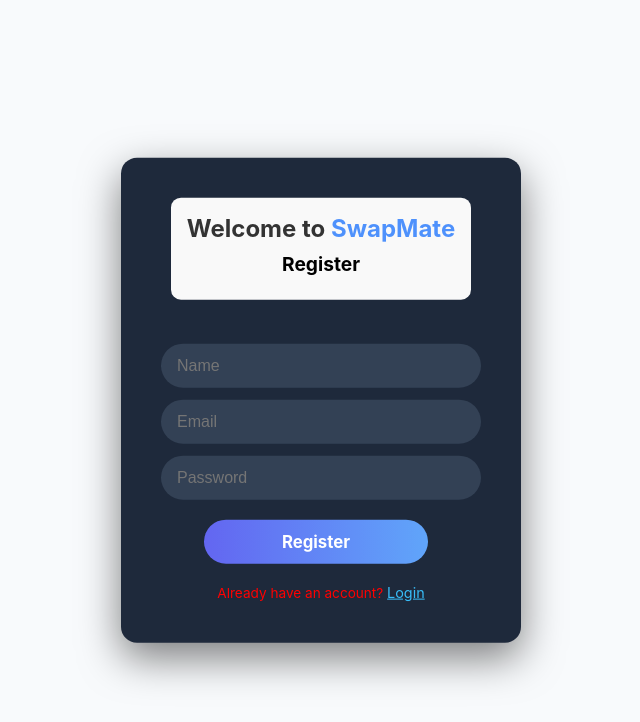
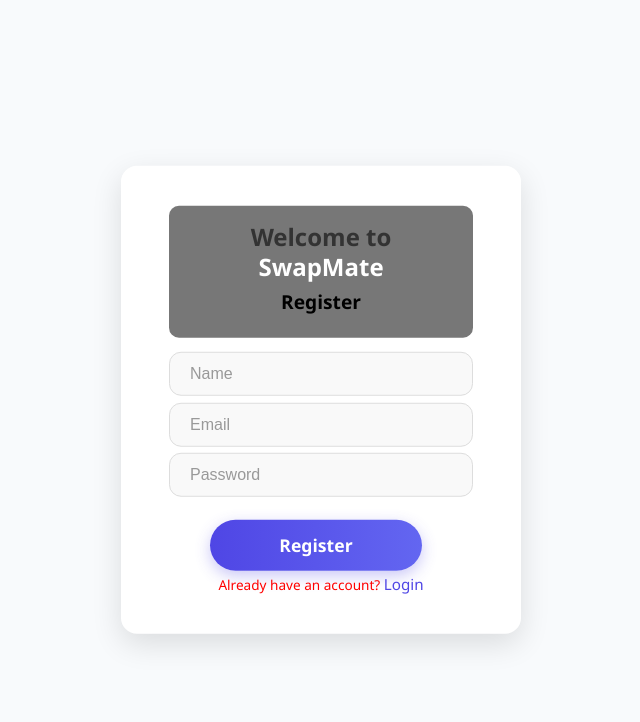
Before and after one commit to iamxerrycan/swapmate, a React (Vite) app in the folder frontend/: page /register in a window 1280 px wide. Shown: the top 722 px of the page, without its empty margins (319-959 px from the left). Built offline with nearby package versions, Linux system fonts and the light colour scheme.

Commit message:
chat done

```diff
--- a/frontend/src/components/ui/Header.css
+++ b/frontend/src/components/ui/Header.css
@@ -1,29 +1,26 @@
-.auth-header {
-  text-align: center;
-  margin-bottom: 2rem;
-}
 
-.auth-header h1 {
+
+.auth-headerrr h1 {
   font-size: 1.5rem;
   font-weight: bold;
   color: #333;
 }
 
-.auth-header h1 span {
-  color: #4e91fc;
+.auth-headerrr h1 span {
+  color: #ffffff;
 }
 
-.auth-header h2 {
+.auth-headerrr h2 {
   font-size: 1.2rem;
   font-weight: 500;
   color: #000000;
   margin-top: 0.5rem;
   font-weight: bold;
 }
-.auth-header {
+.auth-headerrr {
   text-align: center;
-  margin-bottom: 2rem;
-  background-color: #f9f9f9;
+  background-color: #777777;
   padding: 1rem;
+  margin-bottom: 0.5rem;
   border-radius: 10px;
 }
--- a/frontend/src/components/ui/Header.jsx
+++ b/frontend/src/components/ui/Header.jsx
@@ -2,7 +2,7 @@
 
 export default function AuthHeader({ title }) {
   return (
-    <div className="auth-header">
+    <div className="auth-headerrr">
       <h1>Welcome to <span>SwapMate</span></h1>
       <h2>{title}</h2>
     </div>
--- a/frontend/src/pages/auth/Login.css
+++ b/frontend/src/pages/auth/Login.css
@@ -5,64 +5,111 @@
   top: 50%;
   left: 50%;
   transform: translate(-50%, -50%);
-  gap: 0.75rem;
-  padding: 2.5rem;
-  background-color: #1e293b;
+  gap: 0.4rem;
+  padding: 2.5rem 3rem;
+  background-color: #ffffff; /* pure white background */
   border-radius: 16px;
-  box-shadow: 0 15px 40px rgba(0, 0, 0, 0.5);
+  box-shadow: 0 10px 30px rgba(0, 0, 0, 0.12); /* soft shadow */
   display: flex;
   flex-direction: column;
   align-items: center;
   justify-content: center;
-  color: #f8fafc;
+  color: #333333; /* dark text */
+  font-family: 'Segoe UI', Tahoma, Geneva, Verdana, sans-serif;
   animation: fadeInUp 0.6s ease-out;
+  user-select: none;
 }
 
 .login-form input {
   width: 100%;
-  height: 42px;
+  height: 44px;
   font-size: 1rem;
-  background-color: #334155;
-  color: #f1f5f9;
-  border: none;
-  border-radius: 20px;
-  padding: 0 1rem;
+  background-color: #f9f9f9; /* very light grey */
+  color: #222222;
+  border: 1.8px solid #ddd;
+  border-radius: 12px;
+  padding: 0 1.25rem;
   outline: none;
-  transition: background 0.3s ease;
+  transition: border-color 0.3s ease, box-shadow 0.3s ease;
+  box-sizing: border-box;
+  font-weight: 500;
+  user-select: text;
+}
+
+.login-form input::placeholder {
+  color: #999999;
+  font-weight: 400;
 }
 
 .login-form input:focus {
-  background-color: #475569;
-  border: 1px solid #7dd3fc;
+  background-color: #fff;
+  border-color: #4f46e5; /* Indigo-600 */
+  box-shadow: 0 0 8px rgba(79, 70, 229, 0.4);
 }
 
 .login-form button {
-  padding: 0.75rem;
-  font-size: 1rem;
-  background: linear-gradient(to right, #6366f1, #60a5fa);
+  padding: 0.85rem;
+  font-size: 1.1rem;
+  background: linear-gradient(
+    90deg,
+    #4f46e5 0%,
+    #6366f1 100%
+  ); /* Indigo gradient */
   color: white;
   border: none;
-  border-radius: 25px;
-  width: 60%;
-  font-weight: bold;
+  border-radius: 28px;
+  width: 70%;
+  font-weight: 600;
   cursor: pointer;
   transition: transform 0.2s ease, background 0.3s ease;
+  box-shadow: 0 5px 15px rgba(79, 70, 229, 0.3);
+  display: flex;
+  align-items: center;
+  justify-content: center;
+  user-select: none;
 }
 
-.login-form button:hover {
-  transform: translateY(-2px);
-  background: linear-gradient(to right, #818cf8, #38bdf8);
+.login-form button:hover:not(:disabled) {
+  transform: translateY(-3px);
+  background: linear-gradient(90deg, #6366f1 0%, #818cf8 100%);
+  box-shadow: 0 8px 25px rgba(99, 102, 241, 0.45);
+}
+
+.login-form button:disabled {
+  opacity: 0.65;
+  cursor: not-allowed;
+  box-shadow: none;
 }
 
 .login-form a {
-  color: #38bdf8;
-  text-decoration: underline;
-  font-size: small;
+  color: #4f46e5; /* Indigo */
+  text-decoration: none;
+  font-size: 0.9rem;
   transition: color 0.3s ease;
+  user-select: text;
 }
 
 .login-form a:hover {
-  color: #0ea5e9;
+  color: #3730a3; /* Indigo-900 */
+  text-decoration: underline;
+}
+
+.input-errorr {
+  color: #ef4444; /* red-500 */
+  font-size: 0.85rem;
+  margin-top: -10px;
+  margin-bottom: 6px;
+  font-weight: 500;
+  user-select: none;
+}
+
+.login-form p {
+  font-size: 0.95rem;
+  margin-top: 12px;
+  margin-bottom: 6px;
+  color: #555;
+  user-select: none;
+  text-align: center;
 }
 
 @keyframes fadeInUp {
@@ -76,31 +123,15 @@
   }
 }
 
-.input-errorr {
-  all: unset;
-  color: red;
-  font-size: x-small;
-  margin-top: -12px;
-  margin-bottom: 3px;
-}
-
-.login-form p {
-  all: unset;
-  color: red;
-  font-size: small;
-  margin-top: -5px;
-  margin-bottom: -2px;
-}
-
 @media (max-width: 500px) {
   .login-form {
-    padding: 2rem 1.5rem;
+    padding: 2rem 2rem;
     width: 92%;
   }
 
   .login-form input,
   .login-form button {
-    font-size: 0.95rem;
+    font-size: 1rem;
   }
 
   .login-form button {
@@ -108,24 +139,10 @@
   }
 }
 
-.login-button {
-  width: 60%;
-  margin-bottom: 10px;
-  padding: 0.75rem;
-  font-size: 1rem;
-  background: linear-gradient(to right, #6366f1, #60a5fa);
-  color: white;
-  border: none;
-  border-radius: 25px;
-  font-weight: bold;
-  cursor: pointer;
-  transition: transform 0.2s ease, background 0.3s ease;
-  display: flex;
-  align-items: center;
-  justify-content: center;
+.login-form p {
+  all: unset;
+  color: red;
+  font-size: 0.85rem;
+  margin-top: -5px;
+  margin-bottom: -2px;
 }
-
-.login-button:disabled {
-  opacity: 0.7;
-  cursor: not-allowed;
-}
--- a/frontend/src/pages/auth/Register.css
+++ b/frontend/src/pages/auth/Register.css
@@ -5,76 +5,100 @@
   top: 50%;
   left: 50%;
   transform: translate(-50%, -50%);
-  gap: 0.75rem;
-  padding: 2.5rem;
-  background-color: #1e293b;
+  gap: 0.4rem;
+  padding: 2.5rem 3rem;
+  background-color: #ffffff; /* white background */
   border-radius: 16px;
-  box-shadow: 0 15px 40px rgba(0, 0, 0, 0.5);
+  box-shadow: 0 10px 30px rgba(0, 0, 0, 0.12); /* soft shadow */
   display: flex;
   flex-direction: column;
   align-items: center;
   justify-content: center;
-  color: #f8fafc;
+  color: #333333; /* dark text */
+  font-family: 'Segoe UI', Tahoma, Geneva, Verdana, sans-serif;
   animation: fadeInUp 0.6s ease-out;
+  user-select: none;
 }
 
 .register-form input {
-  border-radius: 24px;
+  width: 100%;
   height: 44px;
-  width: 100%;
-  border: none;
+  font-size: 1rem;
+  background-color: #f9f9f9; /* very light grey */
+  color: #222222;
+  border: 1.8px solid #ddd;
+  border-radius: 12px;
+  padding: 0 1.25rem;
   outline: none;
-  padding: 0 1rem;
-  font-size: 1rem;
-  background: #334155;
-  color: #f1f5f9;
-  transition: background 0.3s ease, border 0.3s ease, transform 0.2s ease;
+  transition: border-color 0.3s ease, box-shadow 0.3s ease;
+  box-sizing: border-box;
+  font-weight: 500;
+  user-select: text;
+}
+
+.register-form input::placeholder {
+  color: #999999;
+  font-weight: 400;
 }
 
 .register-form input:focus {
-  background: #475569;
-  border: 1px solid #7dd3fc;
-  transform: scale(1.02);
+  background-color: #fff;
+  border-color: #4f46e5; /* Indigo-600 */
+  box-shadow: 0 0 8px rgba(79, 70, 229, 0.4);
 }
 
 .register-form button {
-  margin-top: 0.5rem;
-  padding: 0.75rem 2rem;
-  font-size: 1.05rem;
-  background: linear-gradient(to right, #6366f1, #60a5fa);
+  margin-top: 1rem;
+  padding: 0.85rem;
+  font-size: 1.1rem;
+  background: linear-gradient(90deg, #4f46e5 0%, #6366f1 100%);
   color: white;
   border: none;
-  border-radius: 30px;
+  border-radius: 28px;
   width: 70%;
-  font-weight: bold;
+  font-weight: 600;
   cursor: pointer;
   transition: transform 0.2s ease, background 0.3s ease;
+  box-shadow: 0 5px 15px rgba(79, 70, 229, 0.3);
+  display: flex;
+  align-items: center;
+  justify-content: center;
+  user-select: none;
 }
 
-.register-form button:hover {
+.register-form button:hover:not(:disabled) {
   transform: translateY(-3px);
-  background: linear-gradient(to right, #818cf8, #38bdf8);
-  box-shadow: 0 4px 20px rgba(56, 189, 248, 0.3);
+  background: linear-gradient(90deg, #6366f1 0%, #818cf8 100%);
+  box-shadow: 0 8px 25px rgba(99, 102, 241, 0.45);
+}
+
+.register-form button:disabled {
+  opacity: 0.65;
+  cursor: not-allowed;
+  box-shadow: none;
 }
 
 .register-form a {
-  margin-top: 0.75rem;
-  color: #38bdf8;
-  text-decoration: underline;
+  margin-top: 1rem;
+  color: #4f46e5; /* Indigo */
+  text-decoration: none;
+  font-size: 0.95rem;
   transition: color 0.3s ease;
-  font-size: 0.9rem;
+  user-select: text;
 }
 
 .register-form a:hover {
-  color: #0ea5e9;
+  color: #3730a3; /* Indigo-900 */
+  text-decoration: underline;
 }
 
-.register-form p {
-  all: unset;
-  color: red;
+.input-error {
+  color: #ef4444; /* red-500 */
   font-size: 0.85rem;
-  margin-top: -5px;
-  margin-bottom: -2px;
+  margin-top: -10px;
+  margin-bottom: 6px;
+  font-weight: 500;
+  user-select: none;
 }
 
 @keyframes fadeInUp {
@@ -90,13 +114,13 @@
 
 @media (max-width: 500px) {
   .register-form {
-    padding: 2rem 1.5rem;
+    padding: 2rem 2rem;
     width: 92%;
   }
 
   .register-form input,
   .register-form button {
-    font-size: 0.95rem;
+    font-size: 1rem;
   }
 
   .register-form button {
@@ -104,25 +128,10 @@
   }
 }
 
-
-.login-button {
-  width: 60%;
-  margin-bottom: 10px;
-  padding: 0.75rem;
-  font-size: 1rem;
-  background: linear-gradient(to right, #6366f1, #60a5fa);
-  color: white;
-  border: none;
-  border-radius: 25px;
-  font-weight: bold;
-  cursor: pointer;
-  transition: transform 0.2s ease, background 0.3s ease;
-  display: flex;
-  align-items: center;
-  justify-content: center;
+.register-form p {
+  all: unset;
+  color: red;
+  font-size: 0.85rem;
+  margin-top: -5px;
+  margin-bottom: -2px;
 }
-
-.login-button:disabled {
-  opacity: 0.7;
-  cursor: not-allowed;
-}
```
Also changed, not shown: frontend/src/pages/auth/ForgotPassword.css (+74 -59 lines), 1 other file (tests, documents, lock files or other folders).
